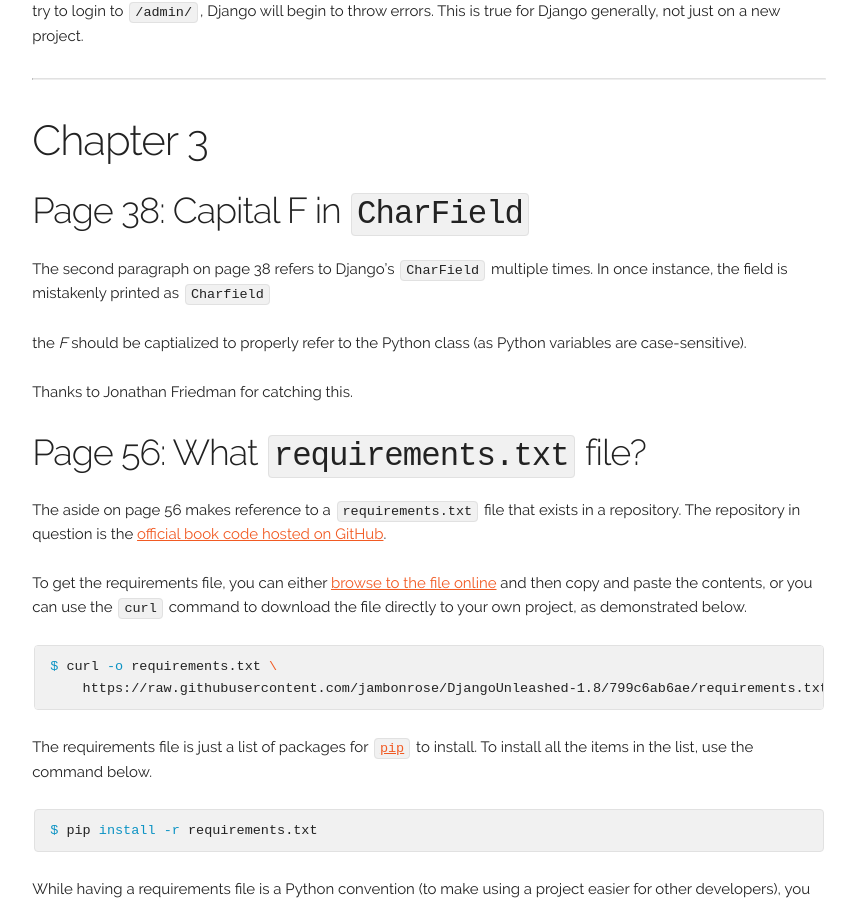
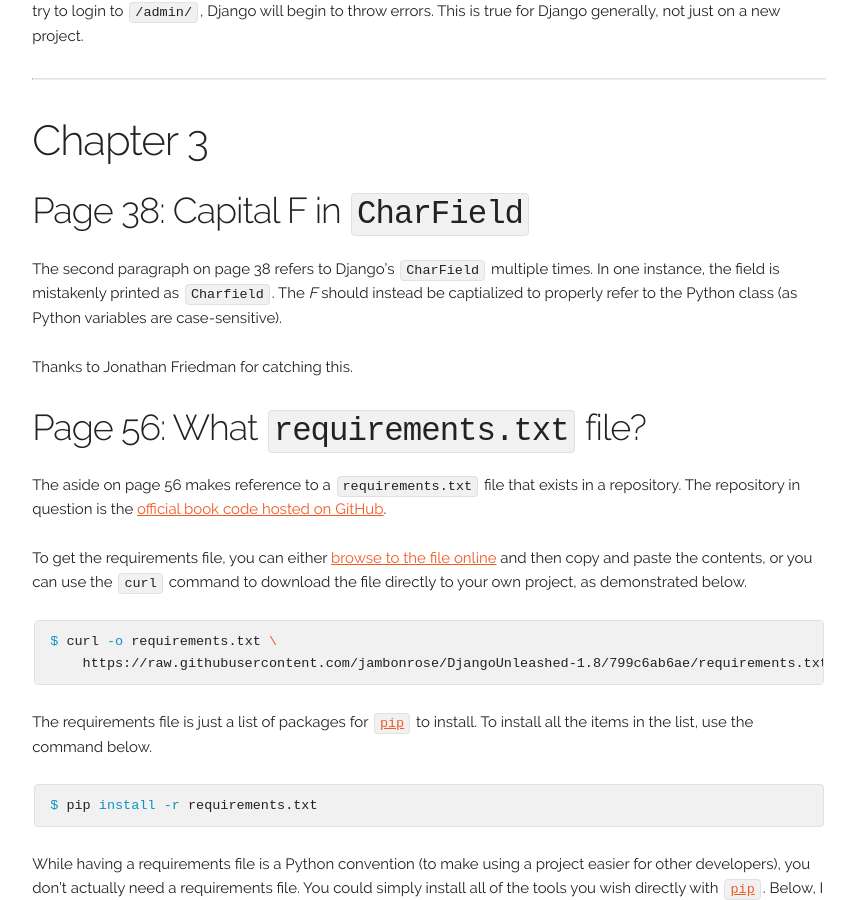
Before and after one commit to jambonrose/django-unleashed.com, a Jekyll site: the page built from src/errata.html, in a window 1280 px wide and 900 px high, scrolled down 2312 px. Shown: the whole window, without its empty margins (211-1068 px from the left). Built offline with Jekyll 4.4.1, drawn with Linux system fonts in a browser that asks for light colours.

Commit message:
📝🔨 Fix formatting issue for error on pg 38

```diff
--- a/src/_errata/ch03_pg038_capital_F_CharField.markdown
+++ b/src/_errata/ch03_pg038_capital_F_CharField.markdown
@@ -6,8 +6,8 @@ chapter: 3
 page: 38
 ---
 The second paragraph on page 38 refers to Django's `CharField` multiple
-times. In once instance, the field is mistakenly printed as `Charfield`
-- the *F* should be captialized to properly refer to the Python class
-(as Python variables are case-sensitive).
+times.  In one instance, the field is mistakenly printed as `Charfield`.
+The *F* should instead be captialized to properly refer to the Python
+class (as Python variables are case-sensitive).
 
 Thanks to Jonathan Friedman for catching this.
```
